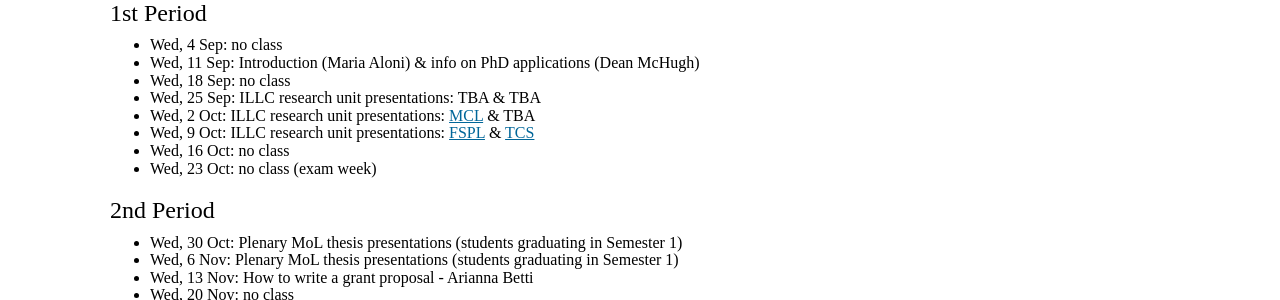
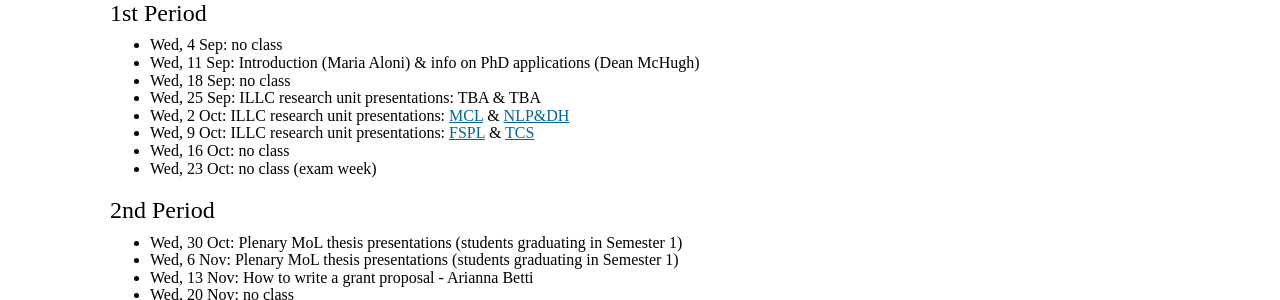
Before and after one commit to rednaw/site, a Jekyll site: the page built from content/GraduationTrajectory.md, in a window 1280 px wide. Shown: the part 674-974 px from the top of the page. Built offline with Jekyll 4.4.1, drawn with Linux system fonts in a browser that asks for light colours; some web fonts are replaced.

Commit message:
Update GraduationTrajectory.md

```diff
--- a/content/GraduationTrajectory.md
+++ b/content/GraduationTrajectory.md
@@ -32,7 +32,7 @@ The lectures are schedules on Wednesday, 5-7pm in room SP C1.12
 * Wed, 11 Sep: Introduction (Maria Aloni) & info on PhD applications (Dean McHugh)
 * Wed, 18 Sep: no class
 * Wed, 25 Sep: ILLC research unit presentations: TBA & TBA
-* Wed, 2 Oct:  ILLC research unit presentations: [MCL](https://www.illc.uva.nl/Research/Organisation/Research-Units/MCL) & TBA
+* Wed, 2 Oct:  ILLC research unit presentations: [MCL](https://www.illc.uva.nl/Research/Organisation/Research-Units/MCL) & [NLP&DH](https://www.illc.uva.nl/Research/Organisation/Research-Units/NLPDH)
 * Wed, 9 Oct:  ILLC research unit presentations:  [FSPL](https://www.illc.uva.nl/Research/Organisation/Research-Units/FSPL/) & [TCS](https://www.illc.uva.nl/Research/Organisation/Research-Units/TCS)
 * Wed, 16 Oct: no class
 * Wed, 23 Oct: no class (exam week)
```
